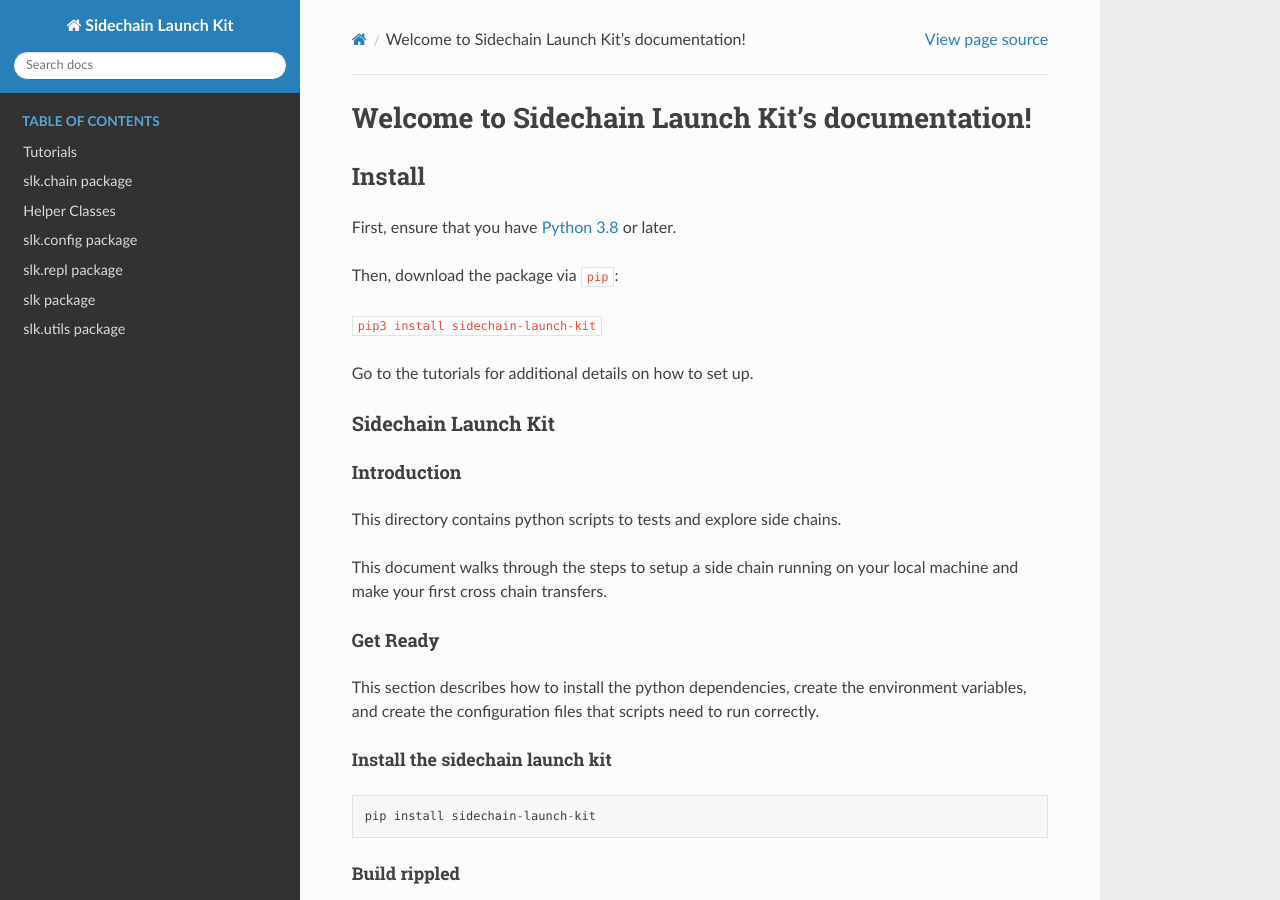
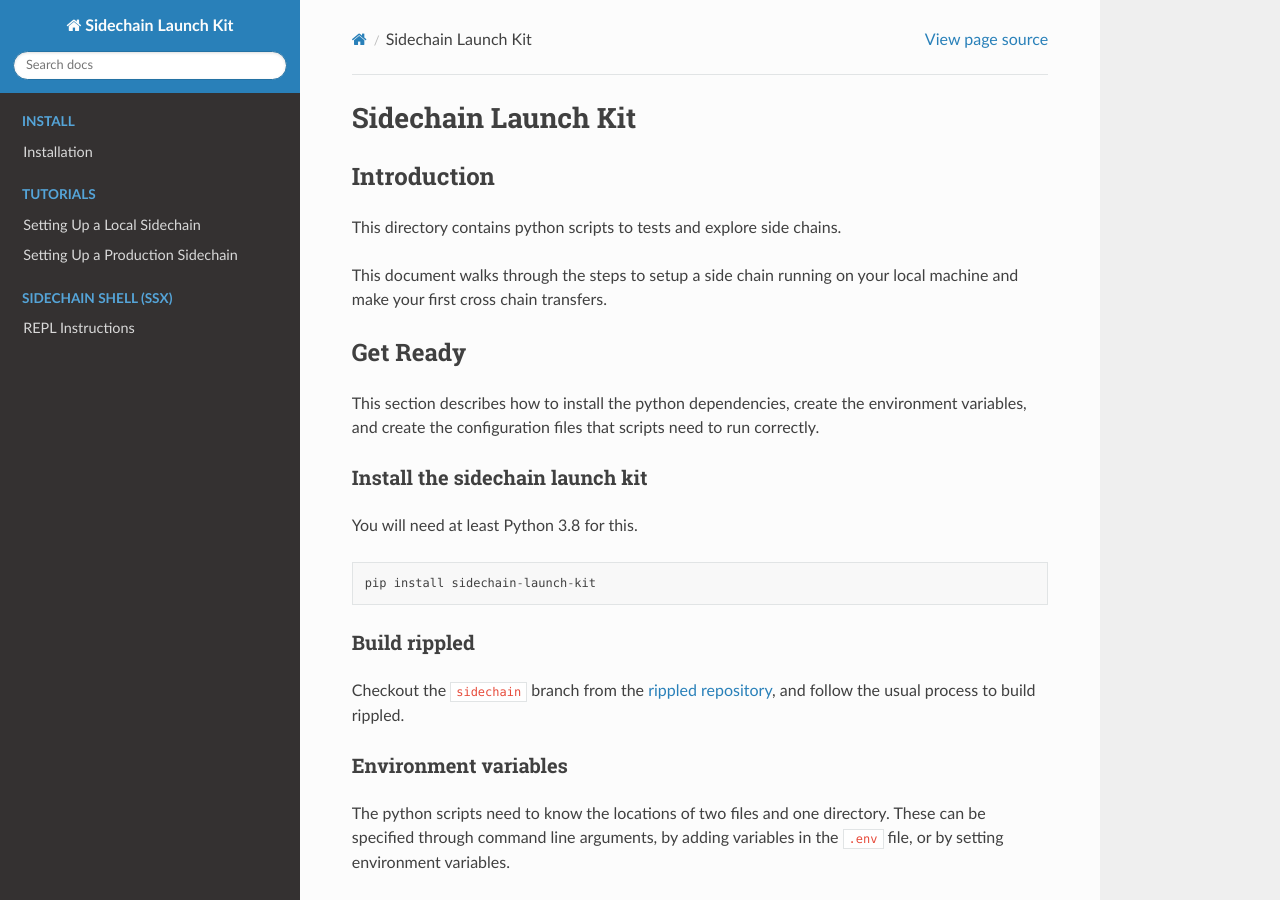
Before and after one commit to xpring-eng/sidechain-launch-kit, a Sphinx documentation site: the page built from docs/source/index.rst, in a window 1280 px wide and 900 px high. Built offline with Sphinx 7.4.7 and the Read the Docs theme 2.0.0, drawn with Linux system fonts in a browser that asks for light colours; some of the changed text lies outside the part shown.

Commit message:
set up structure of docs

````diff
--- a/README.md
+++ b/README.md
@@ -11,6 +11,8 @@
 This section describes how to install the python dependencies, create the environment variables, and create the configuration files that scripts need to run correctly.
 
 ### Install the sidechain launch kit
+
+You will need at least Python 3.8 for this.
 
 ```
 pip install sidechain-launch-kit
--- a/docs/source/index.rst
+++ b/docs/source/index.rst
@@ -3,35 +3,33 @@
    You can adapt this file completely to your liking, but it should at least
    contain the root `toctree` directive.
 
-Welcome to Sidechain Launch Kit's documentation!
-================================================
-
-Install
---------------
-First, ensure that you have `Python 3.8 <https://www.python.org/downloads/>`_ or later.
-
-Then, download the package via ``pip``:
-
-``pip3 install sidechain-launch-kit``
-
-Go to the tutorials for additional details on how to set up.
-
-.. TODO: This page should be pretty identical to the README
-.. TODO: Document the
-
 .. include:: ../../README.md
    :parser: myst_parser.sphinx_
 
-Report Issues
---------------
-
-If you run into any bugs or other problems with the library, please report them as issues in the `xrpl-py repo <https://github.com/XRPLF/xrpl-py/issues>`_.
 
 .. toctree::
    :maxdepth: 1
-   :caption: Table of Contents
+   :hidden:
+   :caption: Install
 
-   tutorials/index
+   install
+
+.. toctree::
+   :maxdepth: 1
+   :hidden:
+   :caption: Tutorials
+
+   tutorials/local
+   tutorials/prod
+
+.. toctree::
+   :maxdepth: 1
+   :hidden:
+   :caption: Sidechain Shell (SSX)
+
+   repl.rst
+
+..
    slk.chain
    slk.classes
    slk.config
@@ -40,9 +38,9 @@
    slk.utils
 
 
-Indices and tables
-==================
+.. Indices and tables
+.. ==================
 
-* :ref:`genindex`
-* :ref:`modindex`
-* :ref:`search`
+.. * :ref:`genindex`
+.. * :ref:`modindex`
+.. * :ref:`search`
--- /dev/null
+++ b/docs/source/repl.rst
@@ -0,0 +1,2 @@
+REPL Instructions
+=================
````
Also changed, not shown: other parts of README.md (+4 -0 lines), docs/source/install.rst (added, +20 -0 lines), docs/source/tutorials/index.rst (deleted, +0 -11 lines), docs/source/tutorials/local.rst (+20 -1 lines), docs/source/tutorials/prod.rst (+30 -0 lines).
